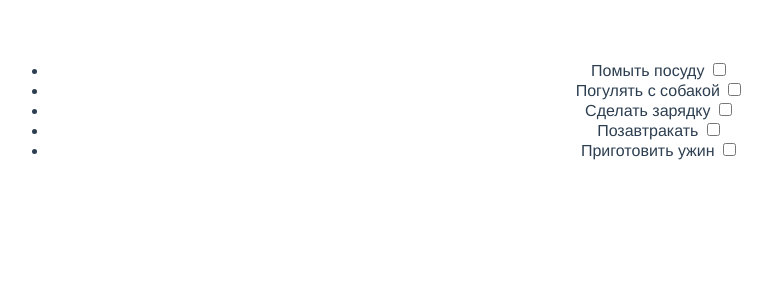
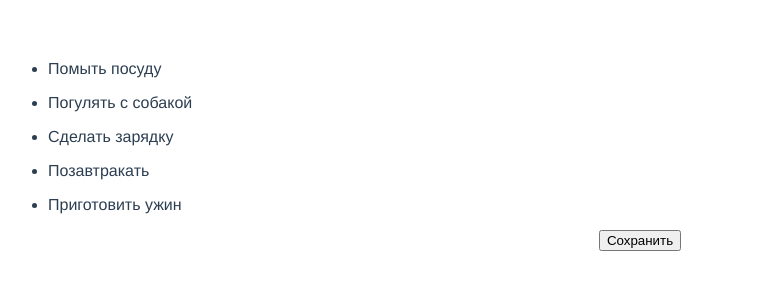
Before and after one commit to zer0b2/new-vue-app, a Vue app: page / in a window 1280 px wide. Shown: the top 300 px of the page, without its empty margins (0-772 px from the left). Built offline with nearby package versions, Linux system fonts and the light colour scheme.

Commit message:
add saveTasks()

```diff
--- a/src/components/MainComponent.vue
+++ b/src/components/MainComponent.vue
@@ -1,23 +1,16 @@
 <template>
   <div class="main">
-    <ul id="item-list">
+    <ul id="item-list" v-for="(task, index) in tasks" :key="task.index">
       <li
-        v-for="(task, index) in tasks"
-        :key="task.title"
         :index="index"
         :class="['menu-item', [{ crossedout: task.done == true }]]"
-        :for="todo"
+        :key="taskToDo"
+        v-on:click="change_class(index)"
       >
         {{ task.title }}
-        <input
-          type="checkbox"
-          name="todo"
-          :id="todo"
-          :value="todo"
-          v-model="tasks[index].done"
-        />
       </li>
     </ul>
+    <button type="button" v-on:click="saveTasks()">Сохранить</button>
   </div>
 </template>
 
@@ -27,7 +20,6 @@ export default {
   data() {
     return {
       tasks: [],
-      checked: [],
     };
   },
   methods: {
@@ -39,20 +31,24 @@ export default {
         .then((response) => response.json())
         .then((data) => (this.tasks = data));
     },
+    saveTasks() {
+      localStorage.setItem("toDoList", JSON.stringify(this.tasks));
+    },
   },
   mounted() {
-    this.getTask();
-    this.checked = JSON.parse(localStorage.getItem(this.tasks.done)) || [];
-  },
-  watch: {
-    checked(newValue) {
-      localStorage.setItem("checked", JSON.stringify(newValue));
-    },
+    if (JSON.parse(localStorage.getItem("toDoList")) != null) {
+      this.tasks = JSON.parse(localStorage.getItem("toDoList"));
+    } else {
+      this.getTask();
+    }
   },
 };
 </script>
 
 <style>
+ul {
+  display: flex;
+}
 .crossedout {
   text-decoration: line-through;
 }
```
Also changed, not shown: public/tasks.json (indentation only).
